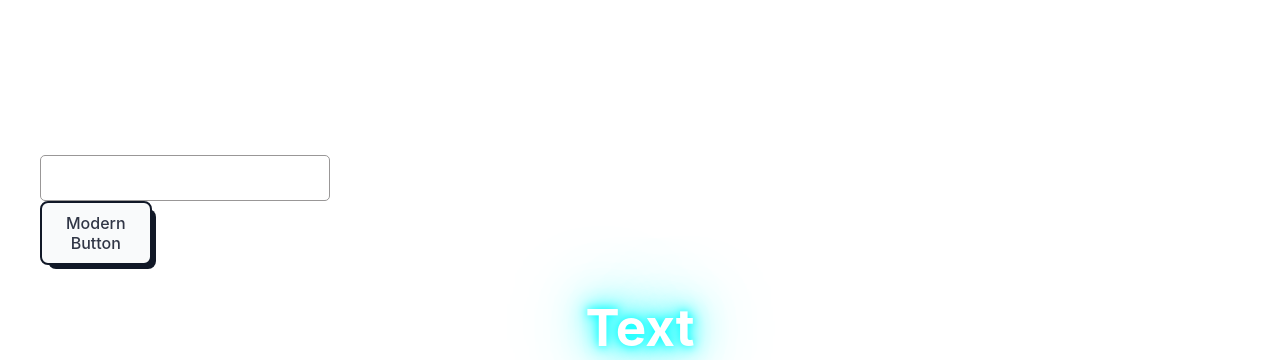
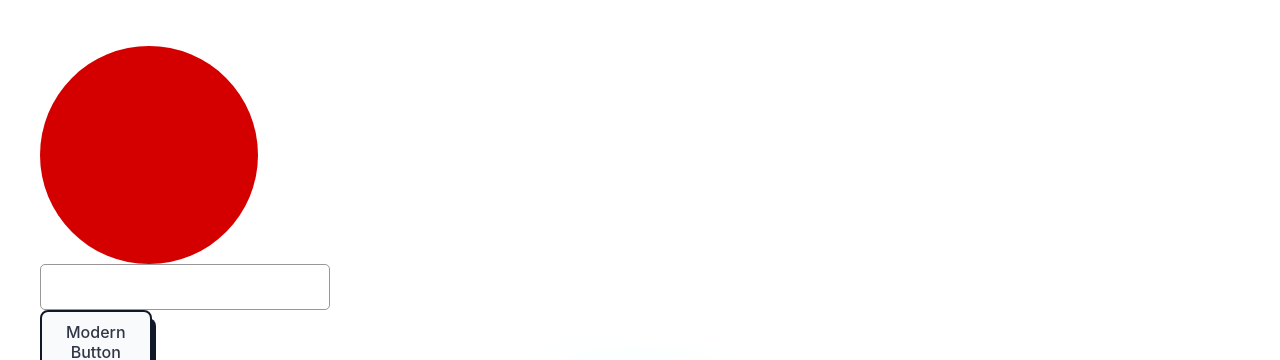
Before and after one commit to rightsoftend/front-solutions, a React (Vite) app: page / in a window 1280 px wide. Shown: the top 360 px of the page. Built offline with nearby package versions, Linux system fonts and the light colour scheme.

Commit message:
Add SVGComponent component

```diff
--- a/src/App.tsx
+++ b/src/App.tsx
@@ -3,10 +3,12 @@ import Hover1 from './components/images/effects/1-hover/1-hover'
 import ModernButton from './components/buttons/modern'
 import './App.css'
 import InputBorderGradient from './components/inputs/border-gradient'
+import SVGComponent from './components/images/svg'
 
 function App() {
   return (
     <div className='flex flex-col'>
+      <SVGComponent />
       <InputBorderGradient />
       <ModernButton />
       <NeonText text="Text"/>
--- /dev/null
+++ b/src/components/images/svg/index.tsx
@@ -0,0 +1,10 @@
+import * as React from 'react';
+import { ReactComponent as Check } from './logo.svg';
+
+const SVGComponent = () => {
+  return (
+    <Check height="218px" width="218px" />
+  );
+}
+
+export default SVGComponent;
```
Also changed, not shown: src/components/images/svg/logo.svg (added).
